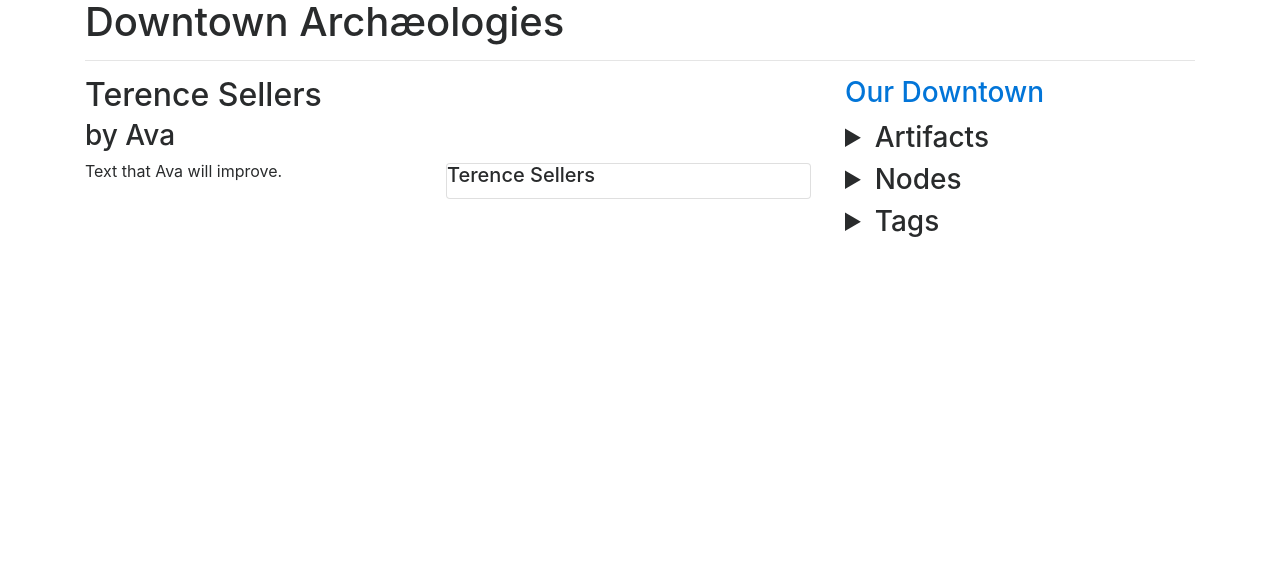
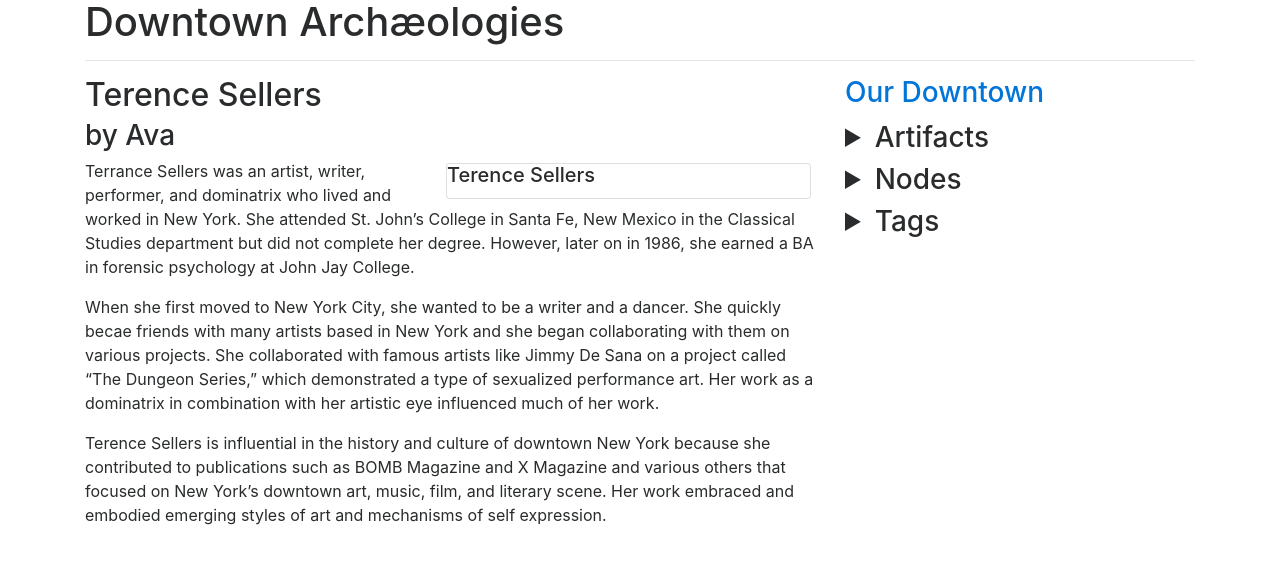
Before and after one commit to nyscapes/downtown-archaeologies, a Jekyll site: the page built from _nodes/terenceSellers.md, in a window 1280 px wide. Shown: the top 564 px of the page. Built offline with Jekyll 4.4.1, drawn with Linux system fonts in a browser that asks for light colours; nearby versions of some CDN libraries.

Commit message:
Terence Sellers node description

```diff
--- a/_nodes/terenceSellers.md
+++ b/_nodes/terenceSellers.md
@@ -2,4 +2,9 @@
 slug: terenceSellers
 ---
 
-Text that Ava will improve.
+Terrance Sellers was an artist, writer, performer, and dominatrix who lived and worked in New York.
+She attended St. John's College in Santa Fe, New Mexico in the Classical Studies department but did not complete her degree. However, later on in 1986, she earned a BA in forensic psychology at John Jay College.
+
+When she first moved to New York City, she wanted to be a writer and a dancer. She quickly becae friends with many artists based in New York and she began collaborating with them on various projects. She collaborated with famous artists like Jimmy De Sana on a project called "The Dungeon Series," which demonstrated a type of sexualized performance art. Her work as a dominatrix in combination with her artistic eye influenced much of her work.
+
+Terence Sellers is influential in the history and culture of downtown New York because she contributed to publications such as BOMB Magazine and X Magazine and various others that focused on New York's downtown art, music, film, and literary scene. Her work embraced and embodied emerging styles of art and mechanisms of self expression.
```
